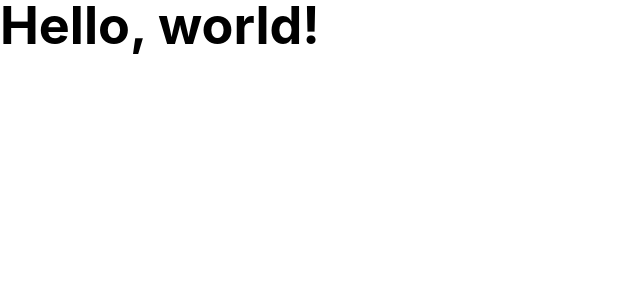
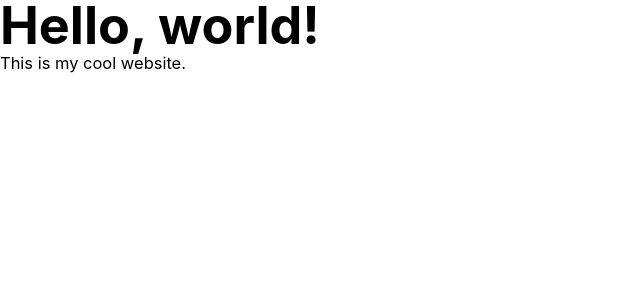
Before and after one commit to cdebotton/cdb-archive-themes, a Next.js app: page / in a window 1280 px wide. Shown: the top 300 px of the page, without its empty margins (0-640 px from the left). Built offline with nearby package versions, Linux system fonts and the light colour scheme.

Commit message:
Test deployment.

```diff
--- a/pages/index.tsx
+++ b/pages/index.tsx
@@ -8,6 +8,7 @@ export default function IndexPage() {
       <Text scale={4} as="h1">
         Hello, world!
       </Text>
+      <Text>This is my cool website.</Text>
     </>
   );
 }
```
